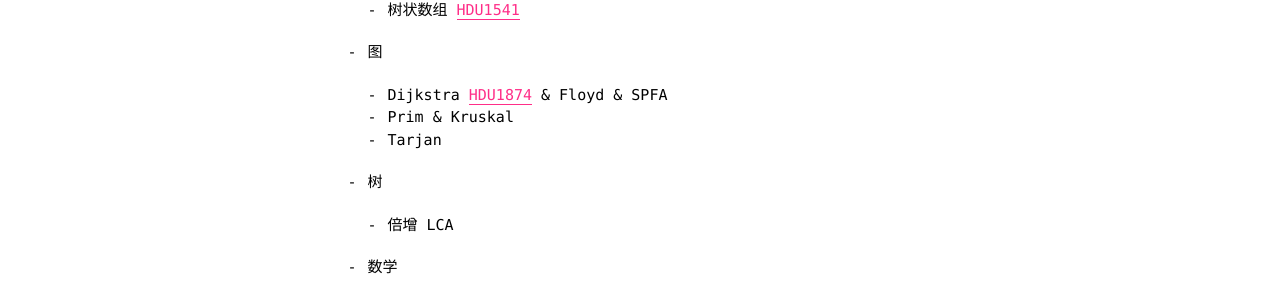
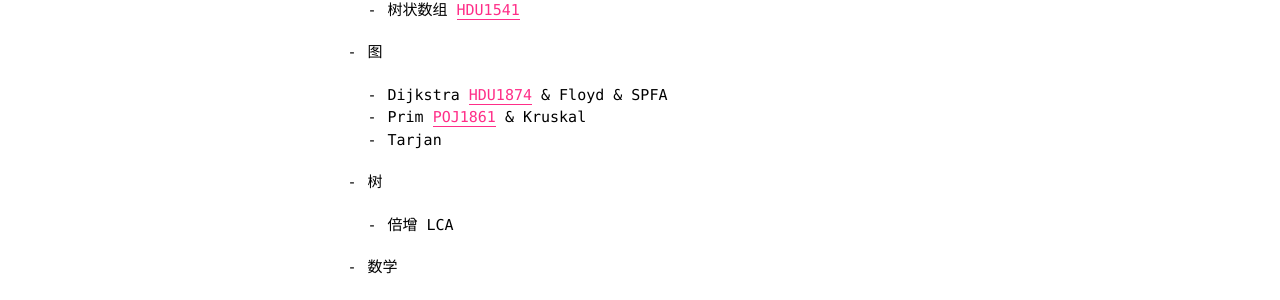
Before and after one commit to zbaxrl/zbaxrl.github.io, a Jekyll site: the page built from _posts/2016-11-19-template.md, in a window 1280 px wide. Shown: the part 224-524 px from the top of the page. Built offline with Jekyll 4.4.1, drawn with Linux system fonts in a browser that asks for light colours.

Commit message:
[BLOG] 考试之前要写的板子

```diff
--- a/_posts/2016-11-19-template.md
+++ b/_posts/2016-11-19-template.md
@@ -13,7 +13,7 @@ tags: []
     - 树状数组 [HDU1541]({% post_url 2016-11-13-HDU1541 %})
 + 图
     - Dijkstra [HDU1874]({% post_url 2016-11-14-HDU1874 %}) & Floyd & SPFA
-    - Prim & Kruskal
+    - Prim [POJ1861]({% post_url 2016-11-14-POJ1861 %}) & Kruskal
     - Tarjan
 + 树
     - 倍增 LCA
```
